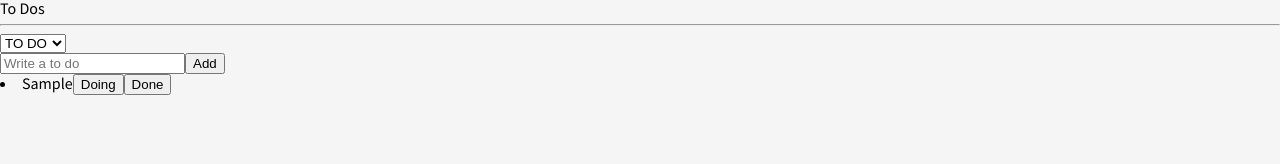
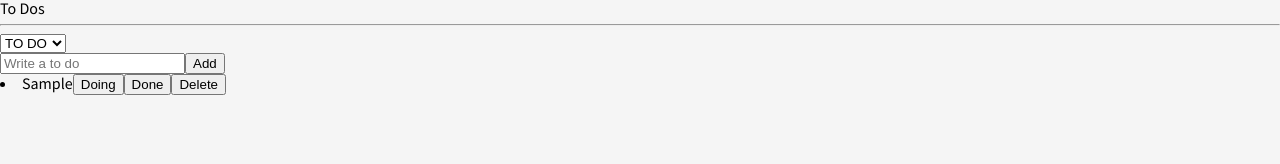
Before and after one commit to ddozza54/coin-data-app, a React (Create React App) app: page / in a window 1280 px wide. Both pictures are taken after typing "Sample" into the empty fields and a click on the button "Add". Shown: the top 164 px of the page. Built offline with nearby package versions, Linux system fonts and the light colour scheme.

Commit message:
delete 버튼 추가 - #6.19 코드챌린지1

```diff
--- a/src/components/ToDo.tsx
+++ b/src/components/ToDo.tsx
@@ -1,9 +1,9 @@
 import React from "react";
 import { Categories, IToDo, toDoState } from "../atoms";
-import { useSetRecoilState } from "recoil";
+import { useRecoilState, useSetRecoilState } from "recoil";
 
 export default function ToDo({ text, category, id }: IToDo) {
-  const setToDos = useSetRecoilState(toDoState);
+  const [toDos, setToDos] = useRecoilState(toDoState);
   const onClick = (event: React.MouseEvent<HTMLButtonElement>) => {
     const {
       currentTarget: { name },
@@ -18,6 +18,9 @@ export default function ToDo({ text, category, id }: IToDo) {
         ...oldToDos.slice(targetIndex + 1),
       ];
     });
+  };
+  const handleDelete = () => {
+    setToDos((oldToDos) => oldToDos.filter((todo) => todo.id !== id));
   };
   return (
     <li>
@@ -37,6 +40,7 @@ export default function ToDo({ text, category, id }: IToDo) {
           Done
         </button>
       )}
+      <button onClick={handleDelete}>Delete</button>
     </li>
   );
 }
```
